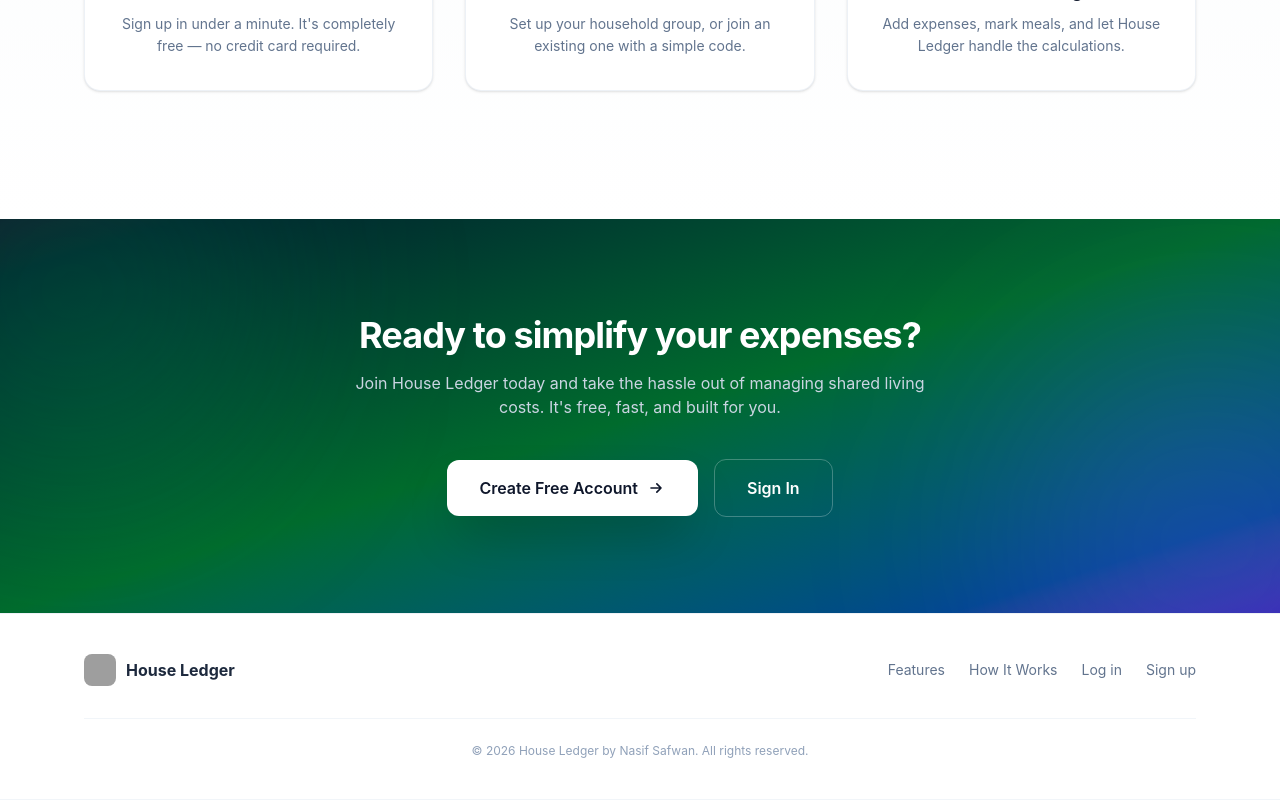
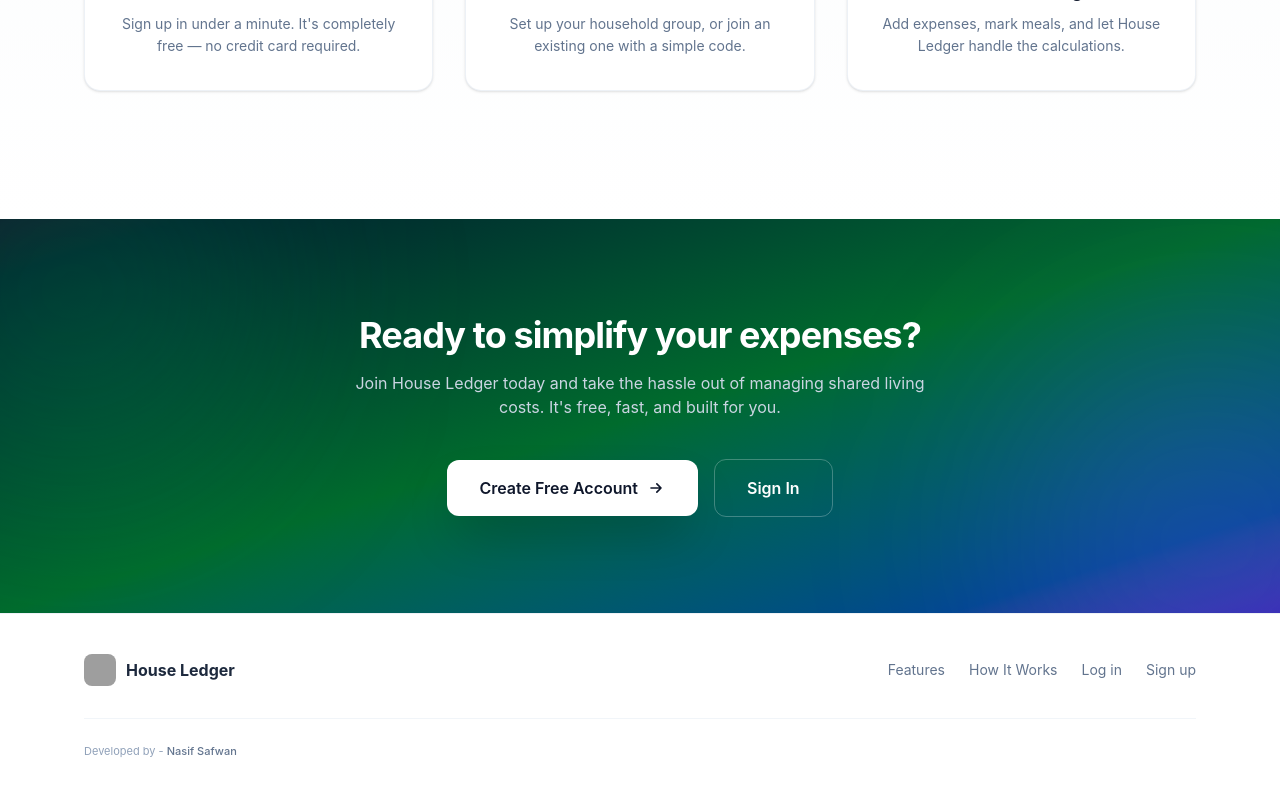
Before and after one commit to nasifsafwan/House-Ledger, a React (Vite) app in the folder frontend/: page / in a window 1280 px wide. Shown: the part 2263-3063 px from the top of the page. Built offline with nearby package versions, Linux system fonts and the light colour scheme; no server answers; grey boxes are pictures that could not be loaded.

Commit message:
feat: ephemeral sessions and landing page developer credit
- Switched from localStorage to sessionStorage so users are logged out when closing the app
- Replaced large copyright on landing page with neat developer credit footer

```diff
--- a/frontend/src/pages/LandingPage.jsx
+++ b/frontend/src/pages/LandingPage.jsx
@@ -306,8 +306,10 @@ export default function LandingPage() {
                             <Link to="/register" className="text-sm text-slate-500 transition-colors hover:text-slate-800">Sign up</Link>
                         </nav>
                     </div>
-                    <div className="mt-8 border-t border-slate-100 pt-6 text-center text-xs text-slate-400">
-                        © {new Date().getFullYear()} House Ledger by Nasif Safwan. All rights reserved.
+                    <div className="mt-8 border-t border-slate-100 pt-6">
+                        <p className="text-[11px] text-slate-400">
+                            Developed by - <span className="font-medium text-slate-500">Nasif Safwan</span>
+                        </p>
                     </div>
                 </div>
             </footer>
--- a/frontend/src/store/authStore.js
+++ b/frontend/src/store/authStore.js
@@ -3,16 +3,16 @@ const KEY = "mess_auth_v1";
 export const authStore = {
   get() {
     try {
-      return JSON.parse(localStorage.getItem(KEY)) || { token: null, user: null };
+      return JSON.parse(sessionStorage.getItem(KEY)) || { token: null, user: null };
     } catch {
       return { token: null, user: null };
     }
   },
   set(data) {
-    localStorage.setItem(KEY, JSON.stringify(data));
+    sessionStorage.setItem(KEY, JSON.stringify(data));
   },
   clear() {
-    localStorage.removeItem(KEY);
+    sessionStorage.removeItem(KEY);
   },
   getToken() {
     return this.get().token;
```
